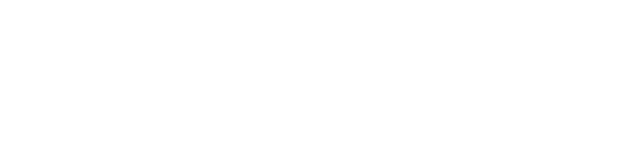
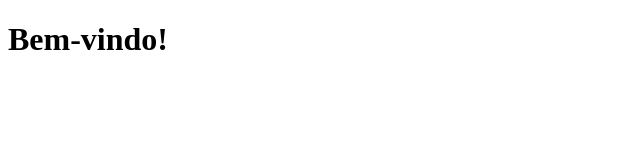
Before and after one commit to letambelli/Teste-Git-e-Github, a plain HTML site: page pagina2.html in a window 1280 px wide. Shown: the whole page, without its empty margins (0-640 px from the left). Drawn offline with Linux system fonts and the light colour scheme.

Commit message:
adicao header pagina2

```diff
--- a/pagina2.html
+++ b/pagina2.html
@@ -5,6 +5,9 @@
     <meta name="viewport" content="width=device-width, initial-scale=1.0">
     <title>Página 2</title>
 </head>
+    <header>
+        <h1>Bem-vindo!</h1>
+    </header>
 <body>
 
 </body>
```
